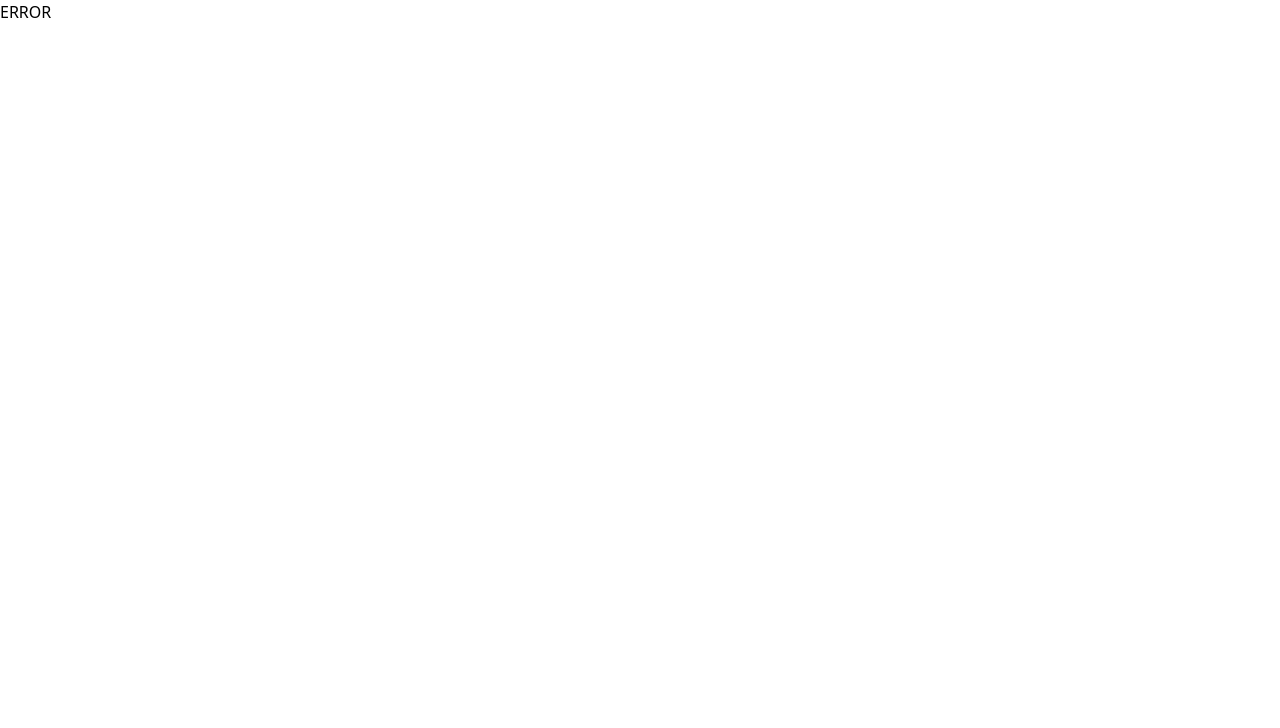
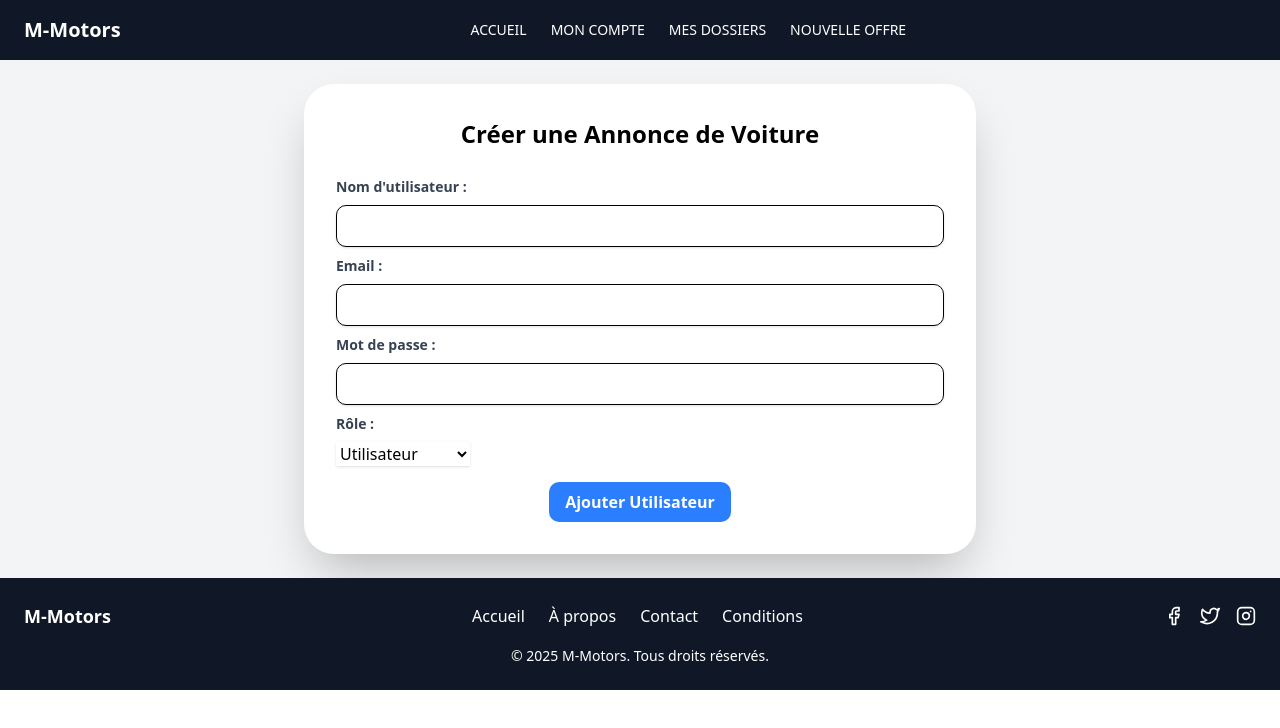
Before and after one commit to m-motors/Motors-rent, a React (Vite) app in the folder frontend/: page /addUser in a window 1280 px wide. Before the commit this address had no page. Shown: the top 728 px of the page. Built offline with nearby package versions, Linux system fonts and the light colour scheme.

Commit message:
Add AddUser page and styles

```diff
--- a/frontend/src/App.tsx
+++ b/frontend/src/App.tsx
@@ -9,6 +9,7 @@ import VoitureDetail from "./pages/VoitureDetail.tsx";
 import User from "./pages/UserDetail.tsx"
 import Admin from "./pages/AdminDetail.tsx"
 import AddVehicle from "./components/vehicles/AddVehicle.tsx";
+import AddUser from "./pages/AddUser.tsx";
 
 const router = createBrowserRouter([
   {
@@ -63,6 +64,11 @@ const router = createBrowserRouter([
     element: <AddVehicle />,
     errorElement: <div>Error</div>
   },
+  {
+    path: "/addUser",
+    element: <AddUser />,
+    errorElement: <div>Error</div>
+  }
 ]);
 
 const App: React.FC = () => {
--- a/frontend/src/components/vehicles/AddVehicle.tsx
+++ b/frontend/src/components/vehicles/AddVehicle.tsx
@@ -2,6 +2,7 @@
 import Header from "../layout/Header";
 import Footer from "../layout/Footer";
 import React, { useState } from "react";
+import "../../styles/AddPages.css"
 
 const AddVehicle = () => {
   const [vehicleData, setVehicleData] = useState({
@@ -33,12 +34,12 @@ const AddVehicle = () => {
   return (
     <div>
         <Header />
-        <div className="min-h-screen bg-gray-100 p-6">
-        <div className="bg-white p-8 rounded-lg shadow-lg w-full max-w-2xl mx-auto">
-            <h2 className="text-2xl font-bold mb-6 text-center">Créer une Annonce de Voiture</h2>
+        <div className="add_page">
+        <div className="add_page_card shadow-2xl max-w-2xl">
+            <h2>Créer une Annonce de Voiture</h2>
             <form onSubmit={handleSubmit}>
             <div className="mb-4">
-                <label className="block text-gray-700 text-sm font-bold mb-2" htmlFor="brand">
+                <label className="add_user_label" htmlFor="brand">
                 Marque
                 </label>
                 <input
@@ -47,12 +48,12 @@ const AddVehicle = () => {
                 name="brand"
                 value={vehicleData.brand}
                 onChange={handleChange}
-                className="shadow appearance-none border rounded w-full py-2 px-3 text-gray-700 leading-tight focus:outline-none focus:shadow-outline"
+                className="shadow focus:outline-none focus:shadow-outline"
                 required
                 />
             </div>
             <div className="mb-4">
-                <label className="block text-gray-700 text-sm font-bold mb-2" htmlFor="model">
+                <label className="add_user_label" htmlFor="model">
                 Modèle
                 </label>
                 <input
@@ -61,12 +62,12 @@ const AddVehicle = () => {
                 name="model"
                 value={vehicleData.model}
                 onChange={handleChange}
-                className="shadow appearance-none border rounded w-full py-2 px-3 text-gray-700 leading-tight focus:outline-none focus:shadow-outline"
+                className="shadow focus:outline-none focus:shadow-outline"
                 required
                 />
             </div>
             <div className="mb-4">
-                <label className="block text-gray-700 text-sm font-bold mb-2" htmlFor="year">
+                <label className="add_user_label" htmlFor="year">
                 Année
                 </label>
                 <input
@@ -75,12 +76,12 @@ const AddVehicle = () => {
                 name="year"
                 value={vehicleData.year}
                 onChange={handleChange}
-                className="shadow appearance-none border rounded w-full py-2 px-3 text-gray-700 leading-tight focus:outline-none focus:shadow-outline"
+                className="shadow focus:outline-none focus:shadow-outline"
                 required
                 />
             </div>
             <div className="mb-4">
-                <label className="block text-gray-700 text-sm font-bold mb-2" htmlFor="horsepower">
+                <label className="add_user_label" htmlFor="horsepower">
                 Puissance (CV)
                 </label>
                 <input
@@ -89,12 +90,12 @@ const AddVehicle = () => {
                 name="horsepower"
                 value={vehicleData.horsepower}
                 onChange={handleChange}
-                className="shadow appearance-none border rounded w-full py-2 px-3 text-gray-700 leading-tight focus:outline-none focus:shadow-outline"
+                className="shadow focus:outline-none focus:shadow-outline"
                 required
                 />
             </div>
             <div className="mb-4">
-                <label className="block text-gray-700 text-sm font-bold mb-2" htmlFor="price">
+                <label className="add_user_label" htmlFor="price">
                 Prix (€)
                 </label>
                 <input
@@ -103,12 +104,12 @@ const AddVehicle = () => {
                 name="price"
                 value={vehicleData.price}
                 onChange={handleChange}
-                className="shadow appearance-none border rounded w-full py-2 px-3 text-gray-700 leading-tight focus:outline-none focus:shadow-outline"
+                className="shadow focus:outline-none focus:shadow-outline"
                 required
                 />
             </div>
             <div className="mb-4">
-                <label className="block text-gray-700 text-sm font-bold mb-2" htmlFor="category">
+                <label className="add_user_label" htmlFor="category">
                 Catégorie
                 </label>
                 <input
@@ -117,12 +118,12 @@ const AddVehicle = () => {
                 name="category"
                 value={vehicleData.category}
                 onChange={handleChange}
-                className="shadow appearance-none border rounded w-full py-2 px-3 text-gray-700 leading-tight focus:outline-none focus:shadow-outline"
+                className="shadow focus:outline-none focus:shadow-outline"
                 required
                 />
             </div>
             <div className="mb-4">
-                <label className="block text-gray-700 text-sm font-bold mb-2" htmlFor="motor">
+                <label className="add_user_label" htmlFor="motor">
                 Moteur
                 </label>
                 <input
@@ -131,12 +132,12 @@ const AddVehicle = () => {
                 name="motor"
                 value={vehicleData.motor}
                 onChange={handleChange}
-                className="shadow appearance-none border rounded w-full py-2 px-3 text-gray-700 leading-tight focus:outline-none focus:shadow-outline"
+                className="shadow focus:outline-none focus:shadow-outline"
                 required
                 />
             </div>
             <div className="mb-4">
-                <label className="block text-gray-700 text-sm font-bold mb-2" htmlFor="color">
+                <label className="add_user_label" htmlFor="color">
                 Couleur
                 </label>
                 <input
@@ -145,12 +146,12 @@ const AddVehicle = () => {
                 name="color"
                 value={vehicleData.color}
                 onChange={handleChange}
-                className="shadow appearance-none border rounded w-full py-2 px-3 text-gray-700 leading-tight focus:outline-none focus:shadow-outline"
+                className="shadow focus:outline-none focus:shadow-outline"
                 required
                 />
             </div>
             <div className="mb-4">
-                <label className="block text-gray-700 text-sm font-bold mb-2" htmlFor="mileage">
+                <label className="add_user_label" htmlFor="mileage">
                 Kilométrage (km)
                 </label>
                 <input
@@ -159,14 +160,14 @@ const AddVehicle = () => {
                 name="mileage"
                 value={vehicleData.mileage}
                 onChange={handleChange}
-                className="shadow appearance-none border rounded w-full py-2 px-3 text-gray-700 leading-tight focus:outline-none focus:shadow-outline"
+                className="shadow focus:outline-none focus:shadow-outline"
                 required
                 />
             </div>
-            <div className="flex items-center justify-between">
+            <div className="div_button">
                 <button
                 type="submit"
-                className="bg-blue-500 hover:bg-blue-700 text-white font-bold py-2 px-4 rounded focus:outline-none focus:shadow-outline"
+                className="hover:bg-blue-700 focus:outline-none focus:shadow-outline"
                 >
                 Créer l'Annonce
                 </button>
--- /dev/null
+++ b/frontend/src/pages/AddUser.tsx
@@ -0,0 +1,117 @@
+// src/AddUser.js
+import Header from '../components/layout/Header';
+import Footer from '../components/layout/Footer';
+import React, { useState } from 'react';
+
+const AddUser = () => {
+    const [formData, setFormData] = useState({
+        username: '',
+        email: '',
+        password: '',
+        role: 'user'
+    });
+    const [message, setMessage] = useState('');
+
+    const handleChange = (e) => {
+        const { name, value } = e.target;
+        setFormData({
+            ...formData,
+            [name]: value
+        });
+    };
+
+    const handleSubmit = (e) => {
+        e.preventDefault();
+
+        fetch('/api/add-user', {
+            method: 'POST',
+            headers: {
+                'Content-Type': 'application/json'
+            },
+            body: JSON.stringify(formData)
+        })
+        .then(response => response.json())
+        .then(data => {
+            setMessage(data.message);
+        })
+        .catch(error => {
+            console.error('Erreur:', error);
+            setMessage('Une erreur est survenue.');
+        });
+    };
+
+    return (
+        <div>
+            <Header />
+        <div className="add_page">
+            <div className="add_page_card shadow-2xl max-w-2xl">
+                <h2>Créer une Annonce de Voiture</h2>
+                <form onSubmit={handleSubmit}>
+                    <div className="form-group">
+                        <label className="add_user_label" htmlFor="username">Nom d'utilisateur :</label>
+                        <input
+                            type="text"
+                            id="username"
+                            name="username"
+                            value={formData.username}
+                            onChange={handleChange}
+                            required
+                            className="shadow focus:outline-none focus:shadow-outline"
+                        />
+                    </div>
+                    <div className="form-group">
+                        <label className="add_user_label" htmlFor="email">Email :</label>
+                        <input
+                            type="email"
+                            id="email"
+                            name="email"
+                            value={formData.email}
+                            onChange={handleChange}
+                            required
+                            className="shadow focus:outline-none focus:shadow-outline"
+                        />
+                    </div>
+                    <div className="form-group">
+                        <label className="add_user_label" htmlFor="password">Mot de passe :</label>
+                        <input
+                            type="password"
+                            id="password"
+                            name="password"
+                            value={formData.password}
+                            onChange={handleChange}
+                            required
+                            className="shadow focus:outline-none focus:shadow-outline"
+                        />
+                    </div>
+                    <div className="form-group">
+                        <label className="add_user_label" htmlFor="role">Rôle :</label>
+                        <select
+                            id="role"
+                            name="role"
+                            value={formData.role}
+                            onChange={handleChange}
+                            required
+                            className="shadow focus:outline-none focus:shadow-outline mb-4"
+                        >
+                            <option value="user">Utilisateur</option>
+                            <option value="admin">Administrateur</option>
+                        </select>
+                    </div>
+                    <div className="div_button">
+                        <button
+                        type="submit"
+                        className="hover:bg-blue-700 focus:outline-none focus:shadow-outline"
+                        >
+                            Ajouter Utilisateur
+                        </button>
+                    </div>
+                </form>
+                {message && <div className="message">{message}</div>}
+            </div>
+        </div>
+            <Footer />
+        </div>
+    );
+};
+
+export default AddUser;
--- /dev/null
+++ b/frontend/src/styles/AddPages.css
@@ -0,0 +1,48 @@
+.add_page {
+    min-height: 100%;
+    background-color: #f3f4f6;
+    padding: 1.5rem;
+}
+.add_page_card {
+    background-color: white;
+    padding: 2rem;
+    border-radius: 30px;
+    width: 100%;
+    margin-left: auto;
+    margin-right: auto;
+}
+.add_page_card h2 {
+    font-size: 1.5rem;
+    font-weight: bold;
+    margin-bottom: 1.5rem;
+    text-align: center;
+}
+.add_page_card .add_user_label {
+    display: block;
+    font-size: .875rem;
+    font-weight: bold;
+    margin-bottom: .5rem;
+    margin-top: .5rem;
+    color: #364153;
+}
+.add_page_card input {
+    appearance: none;
+    border: 1px solid black;
+    border-radius: 10px;
+    padding-top: 1rem;
+    color: #364153;
+    width: 100%;
+}
+.add_page_card .div_button {
+    display: flex;
+    align-items: center;
+    justify-content: center;
+}
+.add_page_card button {
+    background-color: #2b7fff;
+    color: white;
+    font-weight: bold;
+    padding: .5rem 1rem;
+    border-radius: 10px;
+
+}
```
